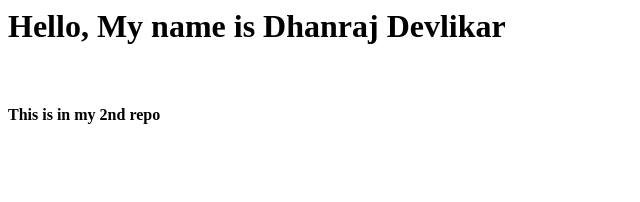
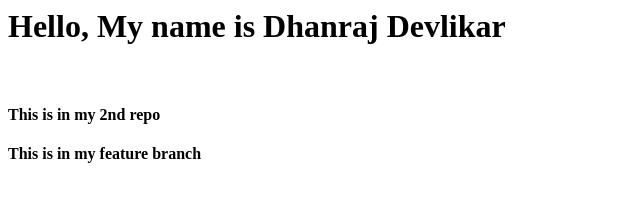
Before and after one commit to dhanraj03devlikar/localrepo, a plain HTML site: page index.html in a window 1280 px wide. Shown: the whole page, without its empty margins (0-640 px from the left). Drawn offline with Linux system fonts and the light colour scheme.

Commit message:
New feature

```diff
--- a/index.html
+++ b/index.html
@@ -1,3 +1,4 @@
 <h1 class="color">Hello, My name is Dhanraj Devlikar</h1>
 <br>
 <h4>This is in my 2nd repo </h4>
+<h4>This is in my feature branch </h4>
```
